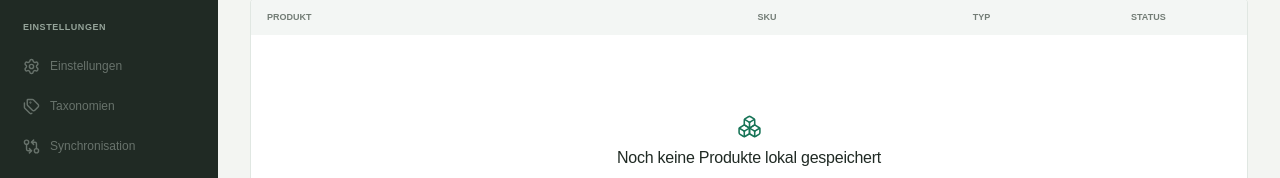
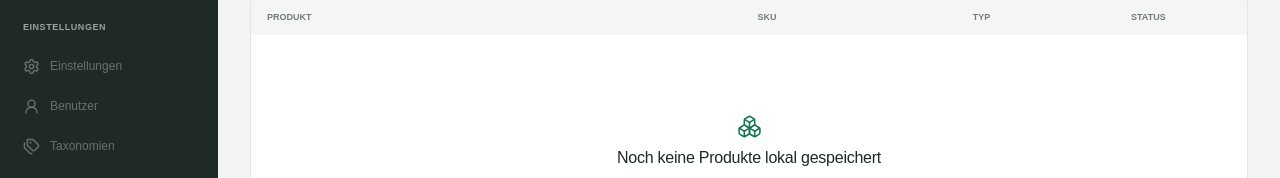
Before and after one commit to Mythos-Brookdesign/catalogdesk-v2, a React (Vite) app: page / in a window 1280 px wide. Shown: the part 254-432 px from the top of the page. Built offline with nearby package versions, Linux system fonts and the light colour scheme.

Commit message:
feat: add user management button to settings sidebar

```diff
--- a/src/App.tsx
+++ b/src/App.tsx
@@ -8,6 +8,7 @@ import {
   Settings,
   ShoppingBag,
   Tags,
+  UserRound,
   UsersRound,
 } from 'lucide-react'
 import './App.css'
@@ -47,6 +48,9 @@ function App() {
           <button disabled title="Allgemeine Einstellungen folgen als eigener Bereich">
             <Settings size={17} />Einstellungen
           </button>
+          <button disabled title="Benutzerverwaltung folgt mit dem V2-Rollenmodell">
+            <UserRound size={17} />Benutzer
+          </button>
           <button disabled title="Taxonomiepflege folgt im Produktbereich">
             <Tags size={17} />Taxonomien
           </button>
```
